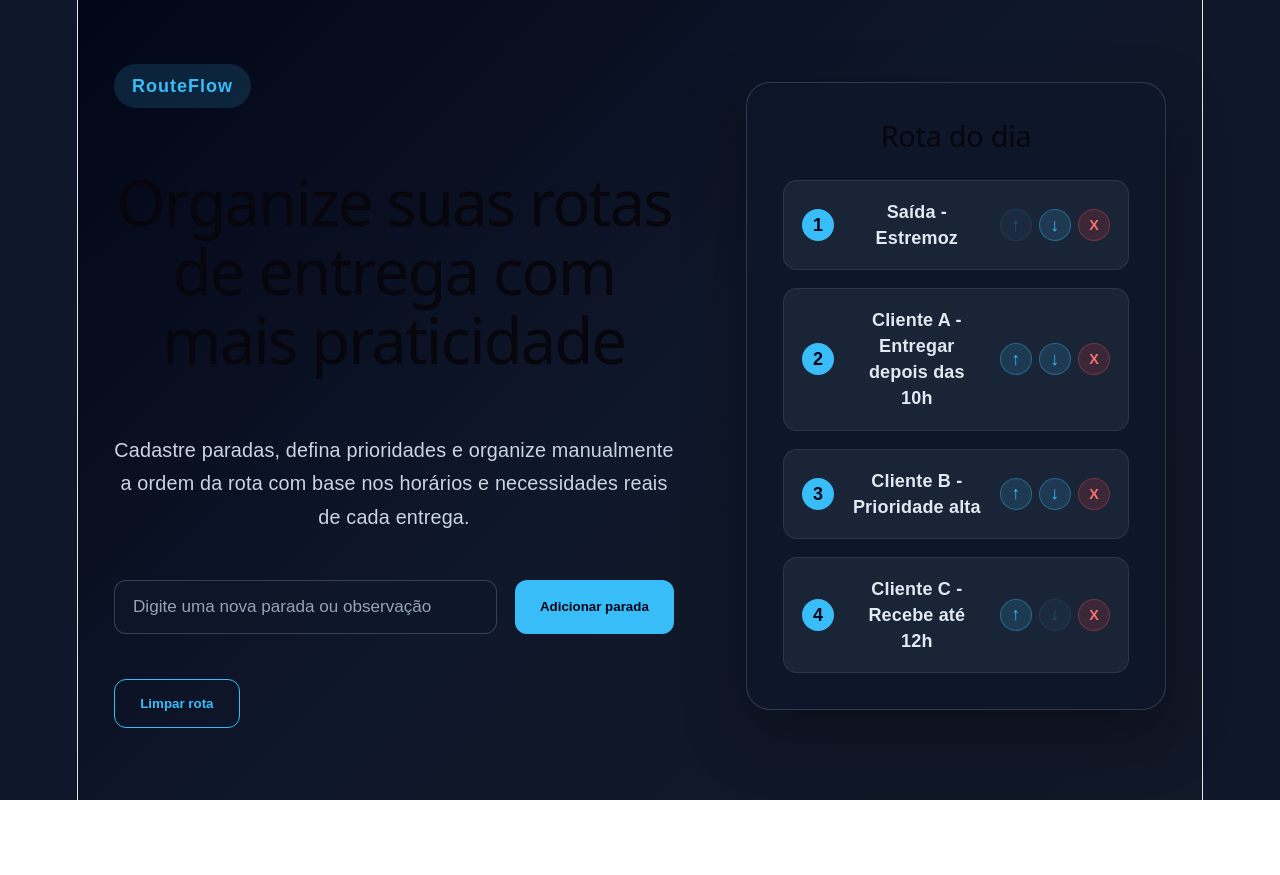
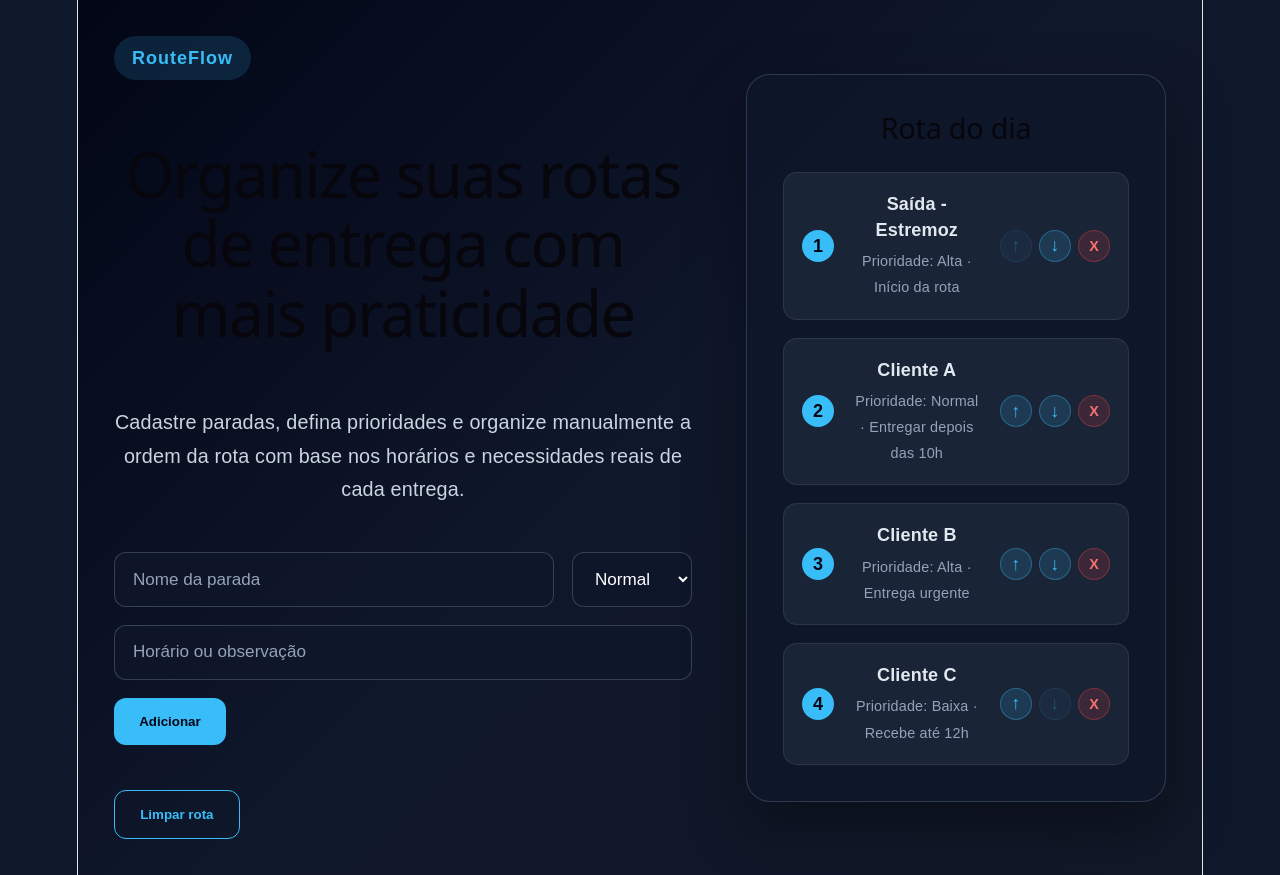
Before and after one commit to Brunnomk/routeflow, a React (Vite) app in the folder routeflow/: page / in a window 1280 px wide. Before the commit the page ends 800 px from the top, so only its background shows below. Built offline with nearby package versions, Linux system fonts and the light colour scheme.

Commit message:
Correção no front

```diff
--- a/routeflow/src/App.css
+++ b/routeflow/src/App.css
@@ -17,13 +17,14 @@ body {
 }
 
 .hero {
-  max-width: 1200px;
+  width: 100%;
+  max-width: 1100px;
   min-height: 90vh;
   margin: 0 auto;
   display: grid;
-  grid-template-columns: 1fr 420px;
+  grid-template-columns: minmax(0, 1fr) minmax(360px, 420px);
   align-items: center;
-  gap: 4rem;
+  gap: 3rem;
 }
 
 .hero-content {
@@ -84,6 +85,8 @@ button.secondary {
 }
 
 .map-card {
+  width: 100%;
+  max-width: 420px;
   background: rgba(15, 23, 42, 0.85);
   border: 1px solid rgba(148, 163, 184, 0.25);
   border-radius: 24px;
@@ -163,10 +166,29 @@ button.secondary {
 }
 
 .form-parada {
-  display: flex;
+  display: grid;
+  grid-template-columns: 1fr 120px;
   gap: 1rem;
   margin-top: 1rem;
-  max-width: 600px;
+  width: 100%;
+  max-width: 620px;
+}
+
+.form-parada input {
+  min-width: 0;
+}
+
+.form-parada input:nth-of-type(2) {
+  grid-column: 1 / -1;
+}
+
+.form-parada button {
+  width: fit-content;
+}
+
+.form-parada button {
+  grid-column: 1 / -1;
+  width: fit-content;
 }
 
 .form-parada input {
@@ -257,3 +279,54 @@ button.secondary {
   border-radius: 14px;
   border: 1px solid rgba(148, 163, 184, 0.15);
 }
+
+.form-parada select {
+  padding: 0.9rem 1rem;
+  border-radius: 12px;
+  border: 1px solid rgba(148, 163, 184, 0.3);
+  background: rgba(15, 23, 42, 0.9);
+  color: #ffffff;
+  outline: none;
+  font-size: 0.95rem;
+}
+
+.form-parada select:focus {
+  border-color: #38bdf8;
+  box-shadow: 0 0 0 3px rgba(56, 189, 248, 0.15);
+}
+
+.route-info {
+  flex: 1;
+}
+
+.route-info small {
+  display: block;
+  margin-top: 0.3rem;
+  color: #94a3b8;
+  font-size: 0.8rem;
+}
+
+@media (max-width: 900px) {
+  .form-parada {
+    grid-template-columns: 1fr;
+  }
+
+  .form-parada button {
+    width: 100%;
+  }
+}
+
+.hero-content,
+.map-card,
+.route-item {
+  min-width: 0;
+}
+
+.route-info {
+  min-width: 0;
+}
+
+.route-info p,
+.route-info small {
+  word-break: break-word;
+}
--- a/routeflow/src/App.jsx
+++ b/routeflow/src/App.jsx
@@ -3,6 +3,8 @@ import './App.css';
 
 function App() {
   const [novaParada, setNovaParada] = useState('');
+  const [prioridade, setPrioridade] = useState('Normal');
+  const [observacao, setObservacao] = useState('');
 
   const [paradas, setParadas] = useState(() => {
     const paradasSalvas = localStorage.getItem('routeflow-paradas');
@@ -12,10 +14,26 @@ function App() {
     }
 
     return [
-      'Saída - Estremoz',
-      'Cliente A - Entregar depois das 10h',
-      'Cliente B - Prioridade alta',
-      'Cliente C - Recebe até 12h',
+      {
+        nome: 'Saída - Estremoz',
+        prioridade: 'Alta',
+        observacao: 'Início da rota',
+      },
+      {
+        nome: 'Cliente A',
+        prioridade: 'Normal',
+        observacao: 'Entregar depois das 10h',
+      },
+      {
+        nome: 'Cliente B',
+        prioridade: 'Alta',
+        observacao: 'Entrega urgente',
+      },
+      {
+        nome: 'Cliente C',
+        prioridade: 'Baixa',
+        observacao: 'Recebe até 12h',
+      },
     ];
   });
 
@@ -29,8 +47,16 @@ function App() {
       return;
     }
 
-    setParadas([...paradas, novaParada]);
+    const parada = {
+      nome: novaParada,
+      prioridade: prioridade,
+      observacao: observacao || 'Sem observação',
+    };
+
+    setParadas([...paradas, parada]);
     setNovaParada('');
+    setPrioridade('Normal');
+    setObservacao('');
   }
 
   function removerParada(index) {
@@ -82,12 +108,25 @@ function App() {
           <div className="form-parada">
             <input
               type="text"
-              placeholder="Digite uma nova parada ou observação"
+              placeholder="Nome da parada"
               value={novaParada}
               onChange={(event) => setNovaParada(event.target.value)}
             />
 
-            <button onClick={adicionarParada}>Adicionar parada</button>
+            <select value={prioridade} onChange={(event) => setPrioridade(event.target.value)}>
+              <option value="Alta">Alta</option>
+              <option value="Normal">Normal</option>
+              <option value="Baixa">Baixa</option>
+            </select>
+
+            <input
+              type="text"
+              placeholder="Horário ou observação"
+              value={observacao}
+              onChange={(event) => setObservacao(event.target.value)}
+            />
+
+            <button onClick={adicionarParada}>Adicionar</button>
           </div>
 
           <div className="hero-actions">
@@ -108,7 +147,13 @@ function App() {
                 <div className="route-item" key={index}>
                   <span>{index + 1}</span>
 
-                  <p>{parada}</p>
+                  <div className="route-info">
+                    <p>{parada.nome}</p>
+
+                    <small>
+                      Prioridade: {parada.prioridade} · {parada.observacao}
+                    </small>
+                  </div>
 
                   <div className="route-actions">
                     <button className="move-button" onClick={() => moverParaCima(index)} disabled={index === 0}>
```
